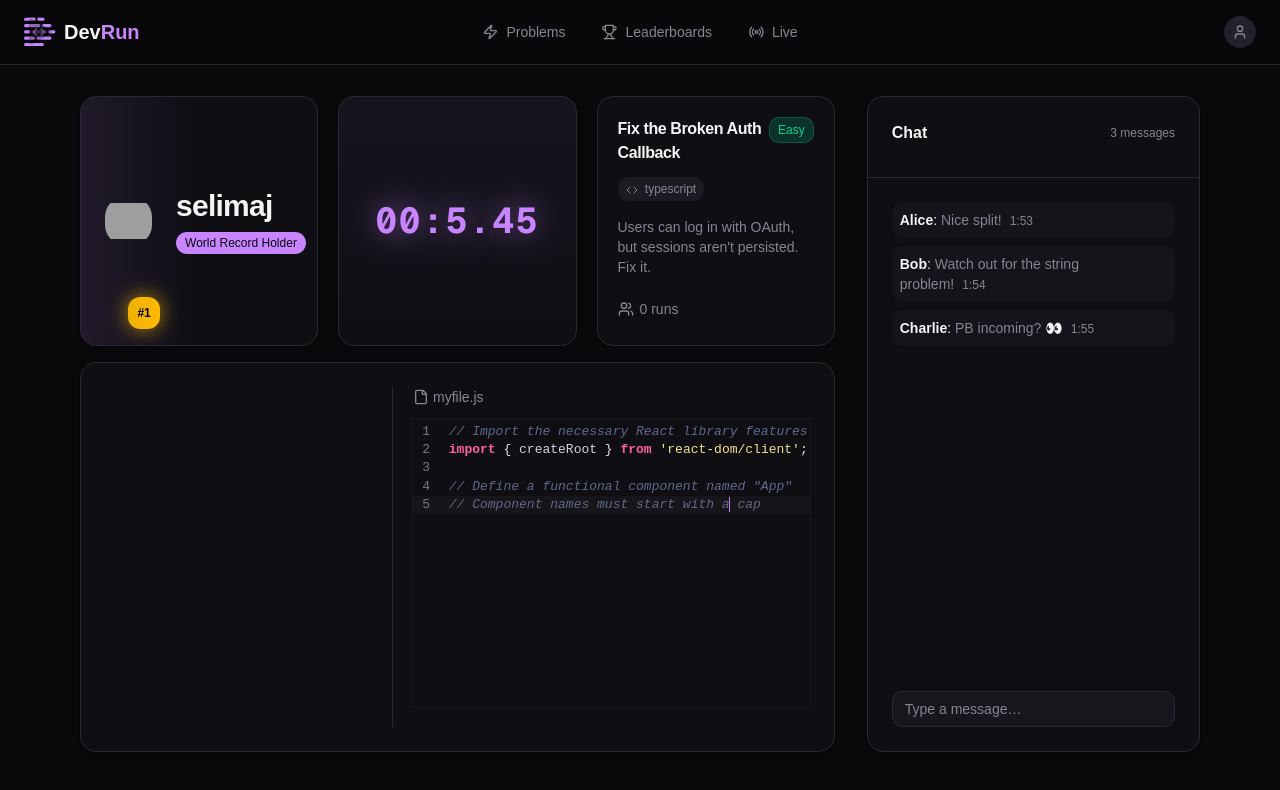
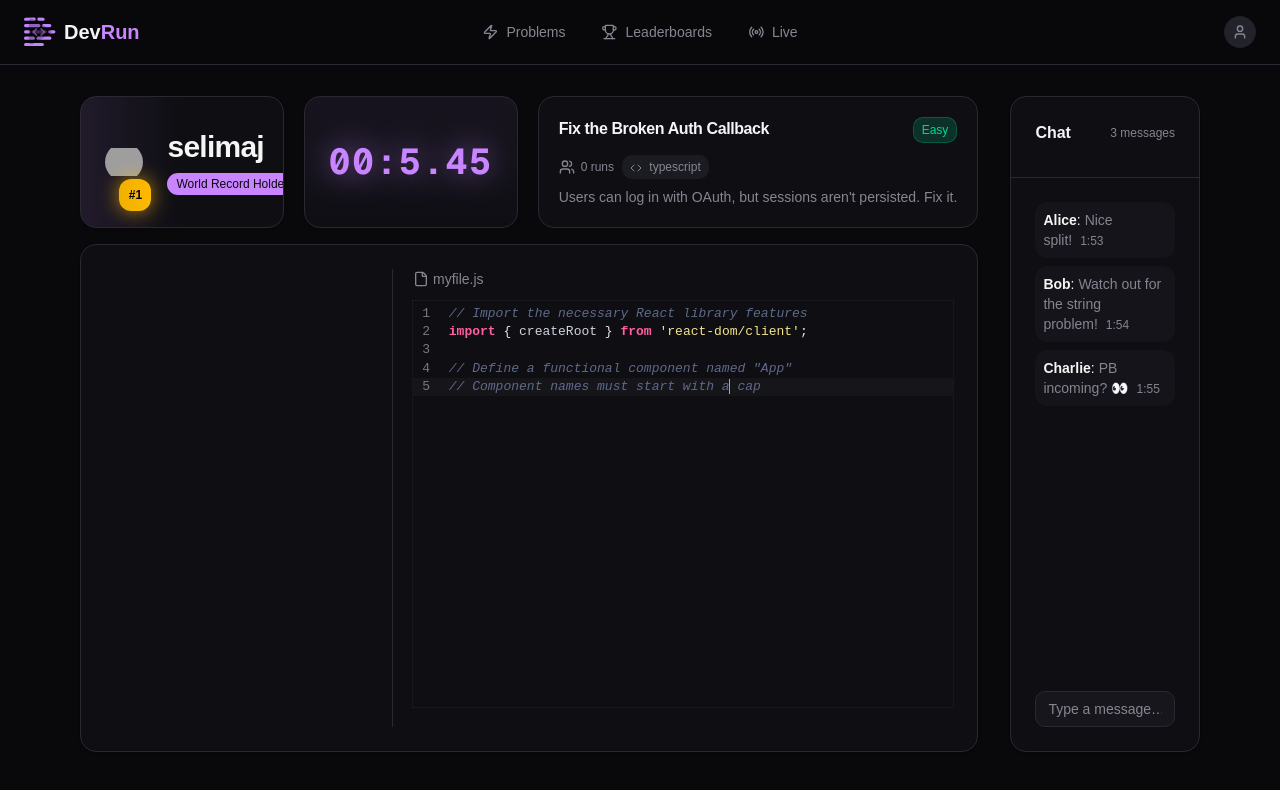
Before and after one commit to orus-dev/dev-run, a Next.js app: page /run in a window 1280 px wide. Shown: the top 790 px of the page. Built offline with nearby package versions, Linux system fonts and the light colour scheme; grey boxes are pictures that could not be loaded.

Commit message:
Compact problems

```diff
--- a/src/app/problems/components/ProblemCard.tsx
+++ b/src/app/problems/components/ProblemCard.tsx
@@ -1,4 +1,5 @@
 import { Button } from "@/components/ui/button";
+import { cn } from "@/lib/utils";
 import { Problem } from "@/modules/problems/types";
 import { Clock, Zap, Users, Code } from "lucide-react";
 
@@ -53,21 +54,7 @@ const ProblemCard = ({
         </div>
 
         {/* Tags / Meta */}
-        <div className="flex flex-wrap gap-2 mb-4 text-xs text-muted-foreground">
-          {problem.language && (
-            <span className="px-2 py-1 rounded-md bg-secondary">
-              <Code className="w-3 h-3 inline-block mr-1" /> {problem.language}
-            </span>
-          )}
-        </div>
-
-        {/* Description */}
-        <p className="text-sm text-muted-foreground flex-1">
-          {problem.description}
-        </p>
-
-        {/* Stats + Action */}
-        <div className="flex items-center justify-between mt-4 text-sm text-muted-foreground">
+        <div className="flex flex-wrap gap-2 text-xs text-muted-foreground w-f mb-2 w-full">
           <div className="flex items-center gap-4">
             {bestTime && (
               <div className="flex items-center gap-1.5">
@@ -81,12 +68,22 @@ const ProblemCard = ({
             </div>
           </div>
 
-          {/* Quick run button */}
-          <div className="opacity-0 group-hover:opacity-100 transition-all duration-300">
-            <Button size="p2">
-              <Zap className="h-4 w-4" />
-            </Button>
-          </div>
+          {problem.language && (
+            <span className="px-2 py-1 rounded-md bg-secondary">
+              <Code className="w-3 h-3 inline-block mr-1" /> {problem.language}
+            </span>
+          )}
+        </div>
+
+        {/* Description */}
+        <p className="text-sm text-muted-foreground truncate overflow-hidden whitespace-nowrap max-w-full">
+          {problem.description}
+        </p>
+
+        <div className="absolute bottom-0 right-0 opacity-0 group-hover:opacity-100 transition-all duration-300">
+          <Button size="p2">
+            <Zap className="h-4 w-4" />
+          </Button>
         </div>
       </div>
     </div>
--- a/src/app/run/page.tsx
+++ b/src/app/run/page.tsx
@@ -43,7 +43,7 @@ export default function Run() {
             {runInfo && <RunTimer runInfo={runInfo} />}
           </div>
 
-          <div className="flex-1">
+          <div className="flex-2">
             <ProblemCard
               index={4}
               problem={{
```
